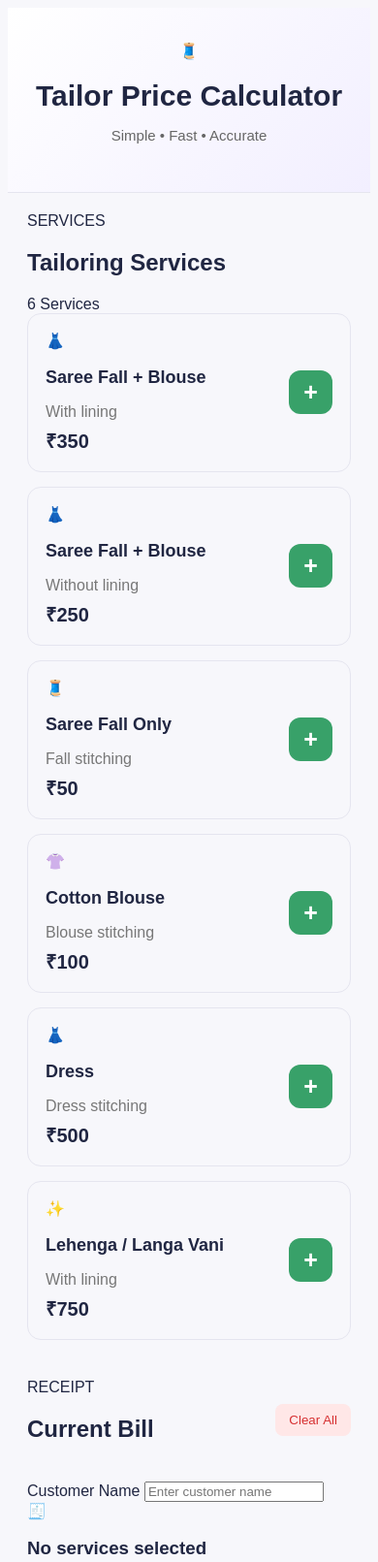
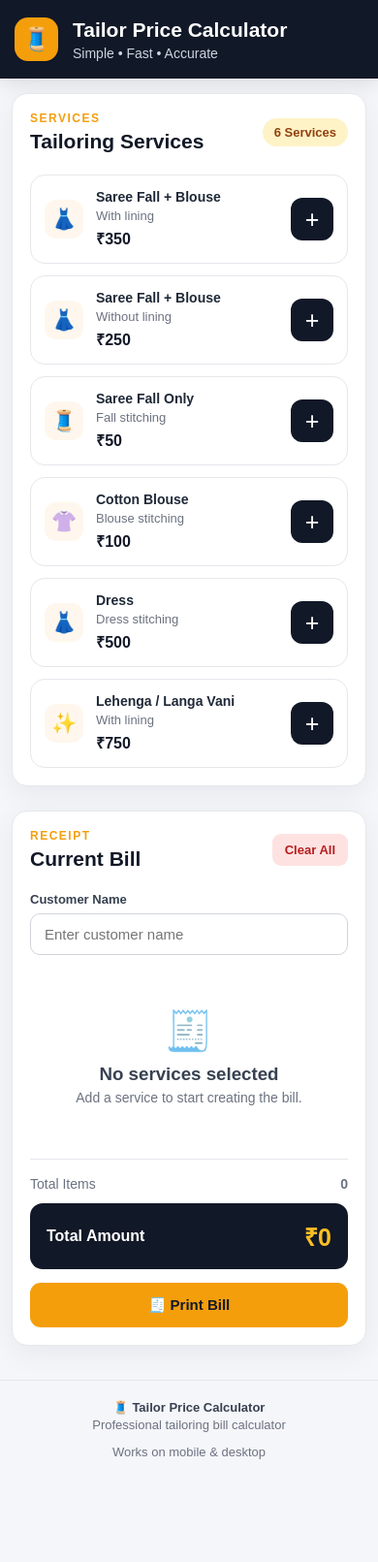
Before and after one commit to bharathpinninti761-ship-it/tailor-price-calculator, a plain HTML site: page index.html in a window 390 px wide. Shown: the top 1611 px of the page at 97% size. After the commit the page ends 1525 px from the top, so only its background shows below. Drawn offline with Linux system fonts and the light colour scheme.

Commit message:
Improve professional styling

````diff
--- a/style.css
+++ b/style.css
@@ -1,8 +1,3 @@
-```css
-/* ================================
-   GENERAL
-================================ */
-
 * {
     box-sizing: border-box;
     margin: 0;
@@ -10,121 +5,289 @@
 }
 
 body {
-    font-family: Arial, sans-serif;
-    background: #f7f7fb;
-    color: #202642;
+    font-family: Arial, Helvetica, sans-serif;
+    background: #f5f6fa;
+    color: #1f2937;
+    min-height: 100vh;
 }
 
 
-/* ================================
+/* =========================
    HEADER
-================================ */
+========================= */
 
-header {
-    background: linear-gradient(135deg, #ffffff, #f2efff);
-    text-align: center;
-    padding: 35px 20px;
-    border-bottom: 1px solid #e5e5ef;
+.top-header {
+    background: #111827;
+    color: white;
+    padding: 24px 20px;
+    box-shadow: 0 4px 20px rgba(0, 0, 0, 0.12);
 }
 
-header h1 {
-    font-size: 38px;
-    margin-bottom: 10px;
+.brand {
+    max-width: 1200px;
+    margin: auto;
+
+    display: flex;
+    align-items: center;
+    gap: 15px;
 }
 
-header p {
-    color: #666;
-    font-size: 17px;
+.brand-icon {
+    width: 52px;
+    height: 52px;
+
+    display: flex;
+    align-items: center;
+    justify-content: center;
+
+    background: #f59e0b;
+    border-radius: 14px;
+
+    font-size: 27px;
+}
+
+.brand h1 {
+    font-size: 26px;
+    margin-bottom: 4px;
+}
+
+.brand p {
+    color: #cbd5e1;
+    font-size: 14px;
 }
 
 
-/* ================================
-   MAIN LAYOUT
-================================ */
+/* =========================
+   MAIN
+========================= */
 
-main {
+.container {
     max-width: 1200px;
     margin: 35px auto;
+
     padding: 0 20px;
 
     display: grid;
-    grid-template-columns: 1fr 1fr;
+    grid-template-columns: 1.15fr 0.85fr;
+
     gap: 25px;
 }
 
 
-/* ================================
+/* =========================
    SECTIONS
-================================ */
+========================= */
 
-.services,
-.bill {
+.services-section,
+.bill-section {
     background: white;
-    border-radius: 18px;
+
+    border: 1px solid #e5e7eb;
+    border-radius: 20px;
+
     padding: 25px;
-    box-shadow: 0 5px 20px rgba(0, 0, 0, 0.06);
+
+    box-shadow: 0 8px 30px rgba(15, 23, 42, 0.06);
 }
 
-.services h2,
-.bill h2 {
-    margin-bottom: 20px;
-    font-size: 25px;
+.section-heading,
+.bill-header {
+    display: flex;
+    justify-content: space-between;
+    align-items: center;
+
+    margin-bottom: 22px;
+}
+
+.eyebrow {
+    display: block;
+
+    color: #f59e0b;
+
+    font-size: 12px;
+    font-weight: bold;
+
+    letter-spacing: 1.5px;
+
+    margin-bottom: 5px;
+}
+
+h2 {
+    font-size: 24px;
+    color: #111827;
+}
+
+.service-count {
+    background: #fef3c7;
+    color: #92400e;
+
+    padding: 7px 12px;
+
+    border-radius: 20px;
+
+    font-size: 13px;
+    font-weight: bold;
 }
 
 
-/* ================================
-   SERVICE CARD
-================================ */
+/* =========================
+   SERVICE CARDS
+========================= */
+
+.service-list {
+    display: flex;
+    flex-direction: column;
+    gap: 12px;
+}
 
 .service {
     display: flex;
     justify-content: space-between;
     align-items: center;
 
-    border: 1px solid #e5e5ef;
-    border-radius: 14px;
+    padding: 17px;
 
-    padding: 18px;
-    margin-bottom: 15px;
+    border: 1px solid #e5e7eb;
+    border-radius: 15px;
+
+    transition: all 0.2s ease;
+}
+
+.service:hover {
+    border-color: #f59e0b;
+
+    transform: translateY(-2px);
+
+    box-shadow: 0 7px 20px rgba(0, 0, 0, 0.07);
+}
+
+.service-info {
+    display: flex;
+    align-items: center;
+    gap: 13px;
+}
+
+.service-icon {
+    width: 45px;
+    height: 45px;
+
+    display: flex;
+    align-items: center;
+    justify-content: center;
+
+    background: #fff7ed;
+
+    border-radius: 12px;
+
+    font-size: 21px;
+}
+
+.service h3 {
+    font-size: 16px;
+    margin-bottom: 4px;
+}
+
+.service p {
+    color: #6b7280;
+    font-size: 13px;
+
+    margin-bottom: 5px;
+}
+
+.service strong {
+    font-size: 17px;
+    color: #111827;
+}
+
+
+/* =========================
+   ADD BUTTON
+========================= */
+
+.add-button {
+    width: 44px;
+    height: 44px;
+
+    border: none;
+    border-radius: 12px;
+
+    background: #111827;
+    color: white;
+
+    font-size: 25px;
+
+    cursor: pointer;
+
+    transition: all 0.2s ease;
+}
+
+.add-button:hover {
+    background: #f59e0b;
+
+    transform: scale(1.07);
+}
+
+.add-button:active {
+    transform: scale(0.94);
+}
+
+
+/* =========================
+   CUSTOMER
+========================= */
+
+.customer-box {
+    margin-bottom: 20px;
+}
+
+.customer-box label {
+    display: block;
+
+    font-size: 13px;
+    font-weight: bold;
+
+    color: #374151;
+
+    margin-bottom: 7px;
+}
+
+.customer-box input {
+    width: 100%;
+
+    padding: 12px 14px;
+
+    border: 1px solid #d1d5db;
+    border-radius: 10px;
+
+    font-size: 15px;
+
+    outline: none;
 
     transition: 0.2s;
 }
 
-.service:hover {
-    transform: translateY(-2px);
-    box-shadow: 0 5px 15px rgba(0, 0, 0, 0.08);
-}
+.customer-box input:focus {
+    border-color: #f59e0b;
 
-.service h3 {
-    font-size: 18px;
-    margin-bottom: 5px;
-}
-
-.service p {
-    color: #777;
-    margin-bottom: 7px;
-}
-
-.service strong {
-    font-size: 20px;
+    box-shadow: 0 0 0 3px rgba(245, 158, 11, 0.12);
 }
 
 
-/* ================================
-   ADD BUTTON
-================================ */
+/* =========================
+   CLEAR BUTTON
+========================= */
 
-.service button {
-    width: 45px;
-    height: 45px;
+.clear-button {
+    border: none;
 
-    border: none;
-    border-radius: 12px;
+    background: #fee2e2;
+    color: #b91c1c;
 
-    background: #38a169;
-    color: white;
+    padding: 9px 13px;
 
-    font-size: 25px;
+    border-radius: 9px;
+
+    font-size: 13px;
     font-weight: bold;
 
     cursor: pointer;
@@ -132,156 +295,349 @@ main {
     transition: 0.2s;
 }
 
-.service button:hover {
-    background: #2f855a;
-    transform: scale(1.05);
+.clear-button:hover {
+    background: #fecaca;
 }
 
 
-/* ================================
-   BILL HEADER
-================================ */
+/* =========================
+   EMPTY STATE
+========================= */
 
-.bill-header {
-    display: flex;
-    justify-content: space-between;
-    align-items: center;
+.empty-state {
+    text-align: center;
 
-    margin-bottom: 20px;
+    padding: 35px 15px;
+
+    color: #6b7280;
 }
 
-#clearButton {
-    border: none;
-    background: #ffe7e7;
-    color: #d63031;
+.empty-icon {
+    font-size: 40px;
 
-    padding: 9px 14px;
-
-    border-radius: 8px;
-
-    cursor: pointer;
+    margin-bottom: 10px;
 }
 
-#clearButton:hover {
-    background: #ffd2d2;
+.empty-state h3 {
+    color: #374151;
+
+    margin-bottom: 5px;
 }
 
-
-/* ================================
-   BILL ITEMS
-================================ */
-
-.bill-item {
-    display: flex;
-    justify-content: space-between;
-    align-items: center;
-
-    padding: 15px 0;
-
-    border-bottom: 1px solid #eee;
-}
-
-.bill-item-info h3 {
-    font-size: 16px;
-}
-
-.bill-item-info p {
-    color: #777;
+.empty-state p {
     font-size: 14px;
 }
 
 
-/* ================================
-   EMPTY MESSAGE
-================================ */
+/* =========================
+   BILL ITEMS
+========================= */
 
-.empty-message {
-    text-align: center;
-    color: #888;
+.bill-item {
+    display: grid;
 
-    padding: 40px 10px;
+    grid-template-columns: 1fr auto auto;
+
+    align-items: center;
+
+    gap: 12px;
+
+    padding: 15px 0;
+
+    border-bottom: 1px solid #f1f5f9;
+}
+
+.bill-item-info h3 {
+    font-size: 15px;
+
+    margin-bottom: 4px;
+}
+
+.bill-item-info p {
+    color: #6b7280;
+
+    font-size: 13px;
 }
 
 
-/* ================================
-   TOTAL
-================================ */
+/* =========================
+   QUANTITY CONTROLS
+========================= */
 
-.total {
+.quantity-controls {
     display: flex;
-    justify-content: space-between;
     align-items: center;
 
-    margin-top: 25px;
+    gap: 8px;
+}
+
+.quantity-controls button {
+    width: 28px;
+    height: 28px;
+
+    border: 1px solid #d1d5db;
+
+    background: white;
+
+    border-radius: 7px;
+
+    cursor: pointer;
+
+    font-size: 17px;
+
+    transition: 0.15s;
+}
+
+.quantity-controls button:hover {
+    background: #f3f4f6;
+}
+
+.quantity {
+    min-width: 18px;
+
+    text-align: center;
+
+    font-weight: bold;
+}
+
+.item-price {
+    min-width: 65px;
+
+    text-align: right;
+
+    font-weight: bold;
+}
+
+
+/* =========================
+   REMOVE BUTTON
+========================= */
+
+.remove-button {
+    border: none;
+
+    background: transparent;
+
+    color: #9ca3af;
+
+    cursor: pointer;
+
+    font-size: 16px;
+}
+
+.remove-button:hover {
+    color: #dc2626;
+}
+
+
+/* =========================
+   BILL SUMMARY
+========================= */
+
+.bill-summary {
+    margin-top: 20px;
+
+    border-top: 1px solid #e5e7eb;
+
+    padding-top: 17px;
+}
+
+.summary-row,
+.total-row {
+    display: flex;
+
+    justify-content: space-between;
+
+    align-items: center;
+}
+
+.summary-row {
+    color: #6b7280;
+
+    font-size: 14px;
+
+    margin-bottom: 12px;
+}
+
+.total-row {
+    padding: 17px;
+
+    background: #111827;
+
+    color: white;
+
+    border-radius: 13px;
+}
+
+.total-row span {
+    font-size: 16px;
+    font-weight: bold;
+}
+
+.total-row strong {
+    font-size: 25px;
+
+    color: #fbbf24;
+}
+
+
+/* =========================
+   PRINT BUTTON
+========================= */
+
+.print-button {
+    width: 100%;
+
+    border: none;
+
+    background: #f59e0b;
+    color: #111827;
+
+    padding: 14px;
+
+    margin-top: 14px;
+
+    border-radius: 11px;
+
+    font-size: 15px;
+    font-weight: bold;
+
+    cursor: pointer;
+
+    transition: 0.2s;
+}
+
+.print-button:hover {
+    background: #d97706;
+
+    color: white;
+}
+
+.print-button:active {
+    transform: scale(0.98);
+}
+
+
+/* =========================
+   FOOTER
+========================= */
+
+footer {
+    max-width: 1200px;
+
+    margin: 40px auto 0;
 
     padding: 20px;
 
-    border-radius: 12px;
-
-    background: #f8efff;
-}
-
-.total span {
-    font-size: 20px;
-    font-weight: bold;
-}
-
-.total strong {
-    font-size: 28px;
-    color: #6b21a8;
-}
-
-
-/* ================================
-   FOOTER
-================================ */
-
-footer {
-    background: #202642;
-    color: white;
+    border-top: 1px solid #e5e7eb;
 
     display: flex;
     justify-content: space-between;
 
-    padding: 20px 40px;
+    color: #6b7280;
 
-    margin-top: 40px;
+    font-size: 13px;
 }
 
-footer p:last-child {
-    color: #bfc3d9;
+footer strong {
+    color: #374151;
+}
+
+footer p {
+    margin-top: 3px;
 }
 
 
-/* ================================
-   MOBILE RESPONSIVE
-================================ */
+/* =========================
+   MOBILE
+========================= */
 
-@media (max-width: 768px) {
+@media (max-width: 850px) {
 
-    header h1 {
-        font-size: 30px;
-    }
+    .container {
+        grid-template-columns: 1fr;
 
-    header p {
-        font-size: 15px;
-    }
-
-    main {
-        grid-template-columns: 1fr;
         margin-top: 20px;
     }
 
-    .services,
-    .bill {
+}
+
+
+@media (max-width: 600px) {
+
+    .top-header {
+        padding: 18px 15px;
+    }
+
+    .brand h1 {
+        font-size: 21px;
+    }
+
+    .brand-icon {
+        width: 45px;
+        height: 45px;
+
+        font-size: 23px;
+    }
+
+    .container {
+        padding: 0 12px;
+
+        margin-top: 15px;
+    }
+
+    .services-section,
+    .bill-section {
         padding: 18px;
+
+        border-radius: 16px;
+    }
+
+    h2 {
+        font-size: 21px;
+    }
+
+    .service {
+        padding: 14px;
+    }
+
+    .service-icon {
+        width: 40px;
+        height: 40px;
+    }
+
+    .service h3 {
+        font-size: 14px;
+    }
+
+    .service strong {
+        font-size: 16px;
+    }
+
+    .bill-item {
+        grid-template-columns: 1fr auto;
+    }
+
+    .quantity-controls {
+        grid-column: 1 / 2;
+    }
+
+    .item-price {
+        grid-column: 2 / 3;
+        grid-row: 1 / 3;
+    }
+
+    .remove-button {
+        display: none;
     }
 
     footer {
         flex-direction: column;
+
+        gap: 10px;
+
         text-align: center;
-        gap: 8px;
-        padding: 20px;
+
+        margin-top: 25px;
     }
 }
-```
````
